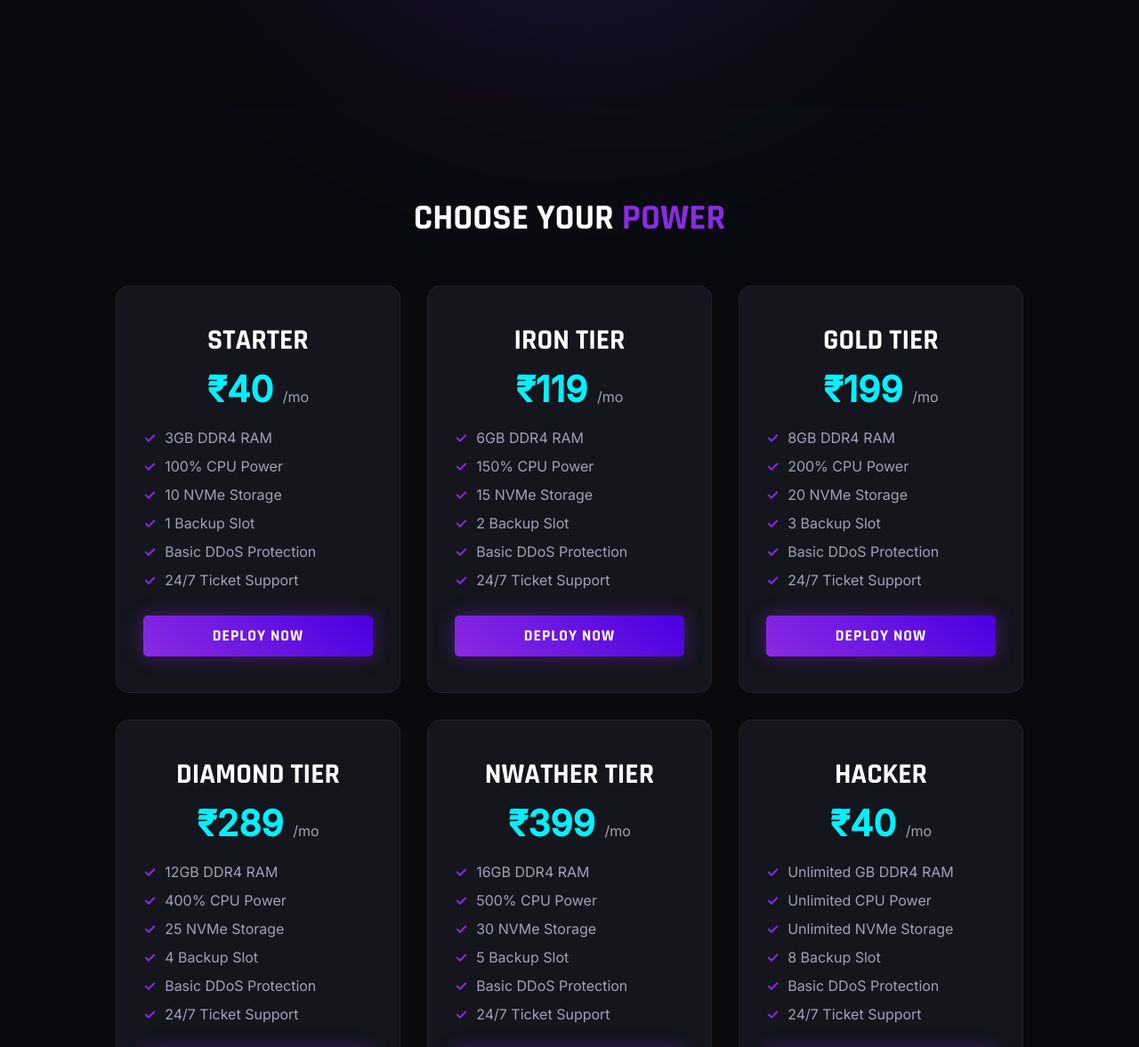
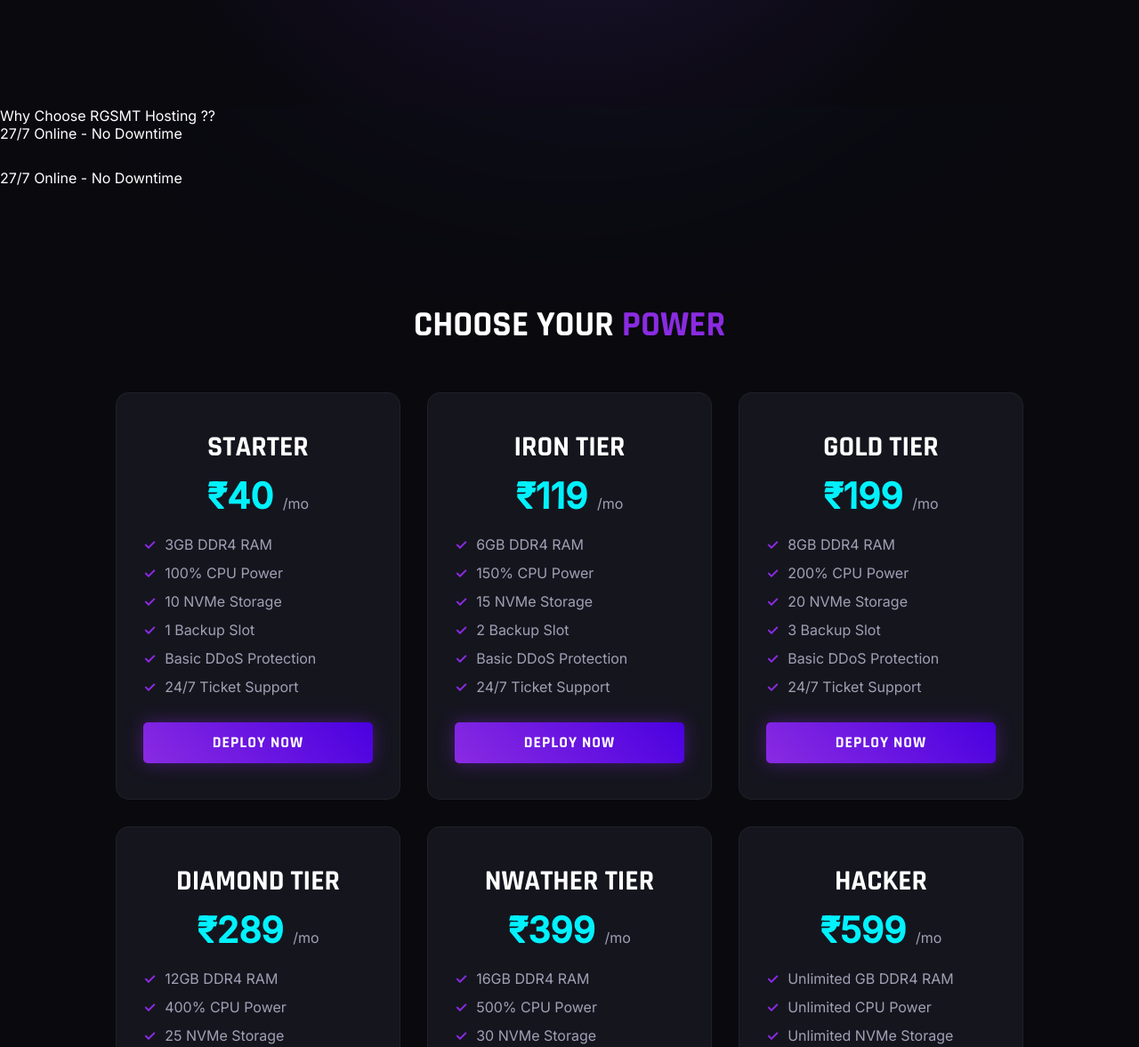
Before and after one commit to RG247FFPro/wbsite1, a plain HTML site: page index.html in a window 1280 px wide. Shown: the part 680-1857 px from the top of the page at 89% size. Drawn offline with Linux system fonts and the light colour scheme.

Commit message:
Update index.html

```diff
--- a/index.html
+++ b/index.html
@@ -290,6 +290,15 @@
         </div>
     </section>
 
+      <div class="features">
+          <span>Why Choose RGSMT Hosting ??</span>
+          <div class="features"> 27/7 Online - No Downtime</div>
+          <div class="features"> 27/7 Online - No Downtime</div>
+      </div>
+
+
+
+
     <section class="pricing" id="pricing">
         <h2 class="section-title">Choose Your <span>Power</span></h2>
         <div class="plans">
@@ -366,7 +375,7 @@
 
             <div class="card">
                 <h3>Hacker</h3>
-                <div class="price">₹40 <span>/mo</span></div>
+                <div class="price">₹599 <span>/mo</span></div>
                 <ul class="features">
                     <li>Unlimited GB DDR4 RAM</li>
                     <li>Unlimited CPU Power</li>
```
